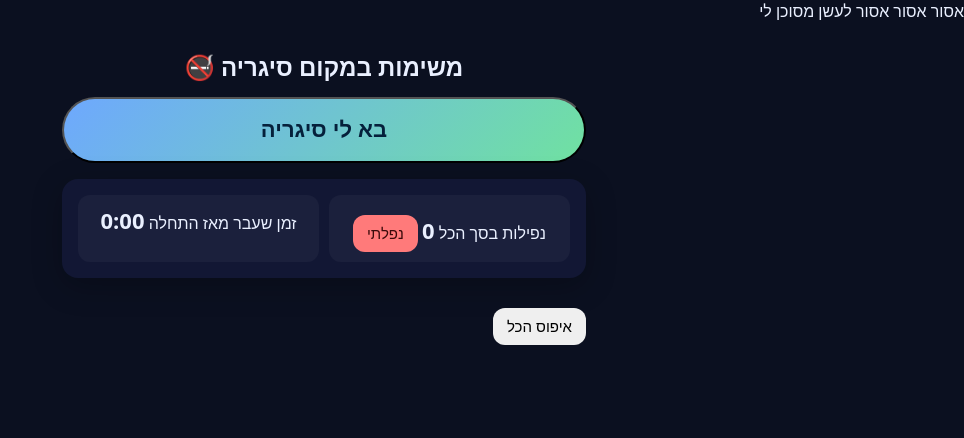
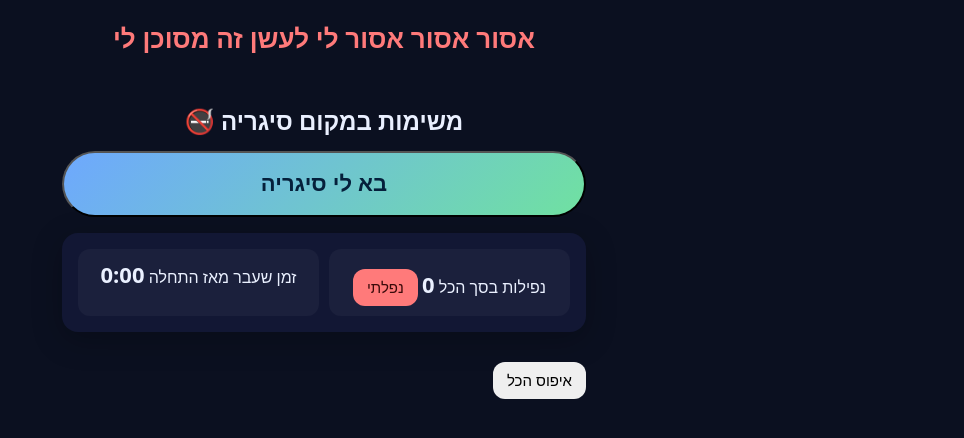
Before and after one commit to kuby456/Cigretts123, a plain HTML site: page index.html in a window 1280 px wide. Shown: the whole page, without its empty margins (316-1280 px from the left). Drawn offline with Linux system fonts and the light colour scheme.

Commit message:
Update index.html

```diff
--- a/index.html
+++ b/index.html
@@ -29,7 +29,9 @@
   </style>
 </head>
 <body>
-  <span>אסור אסור אסור לעשן מסוכן לי</span>
+  <span style="display:block; text-align:center; font-weight:bold; font-size:26px; margin:20px 0; color:#ff7a7a;">
+  אסור אסור אסור לי לעשן זה מסוכן לי
+</span>
   <div class="wrap">
     <h1>משימות במקום סיגריה 🚭</h1>
     <button class="big-btn" onclick="showTask()">בא לי סיגריה</button>
```
